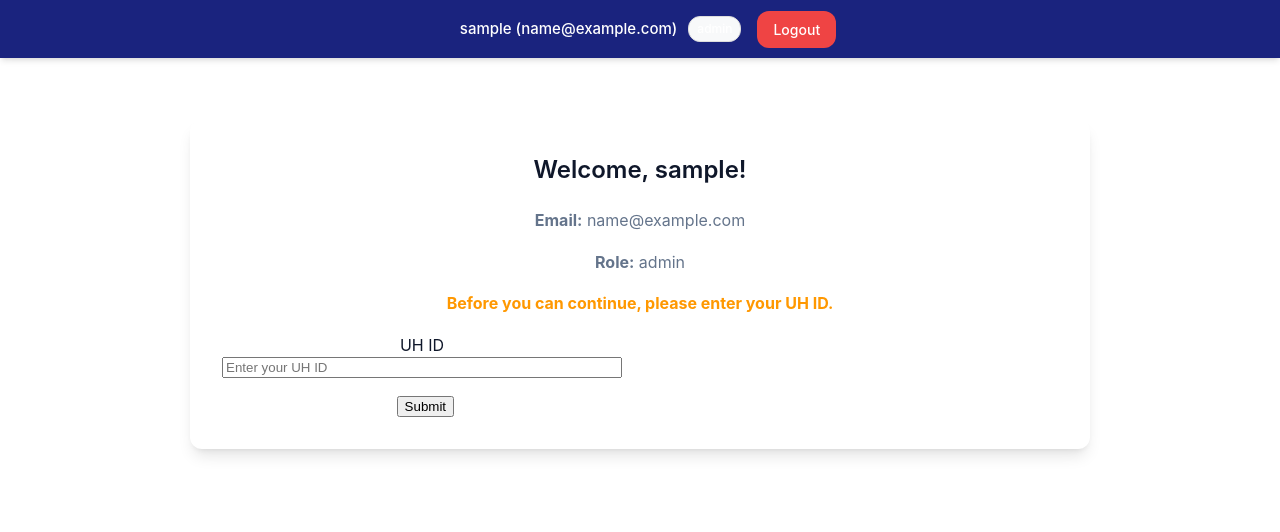
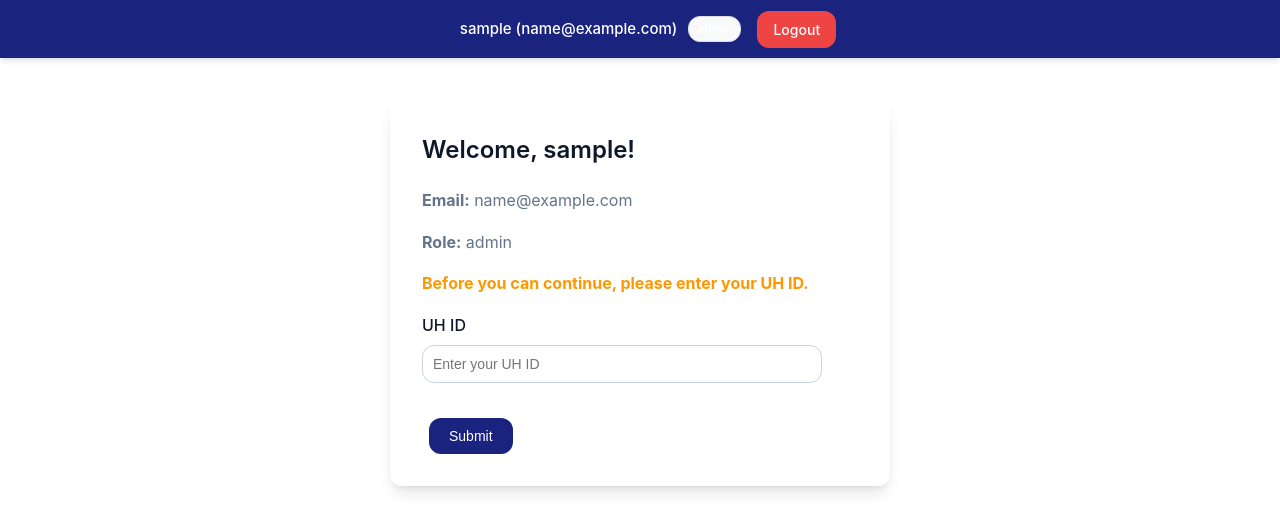
Before and after one commit to sunnySKL/Web-Based-User-Management, a Flask app: page /complete-profile in a window 1280 px wide. Shown: the top 532 px of the page. Run offline with Flask 3, Linux system fonts and the light colour scheme; the visitor is signed in with stand-in values (Sample User, id 1).

Commit message:
Fixed div container for complete login

```diff
--- a/app/templates/complete_profile.html
+++ b/app/templates/complete_profile.html
@@ -2,7 +2,7 @@
 {% block title %}Complete Your Profile{% endblock %}
 
 {% block content %}
-<div class="dashboard-container">
+<div class="form-container">
   <h2>Welcome, {{ session['user'] }}!</h2>
   <p><strong>Email:</strong> {{ session['email'] }}</p>
   <p><strong>Role:</strong> {{ session['role'] }}</p>
```
